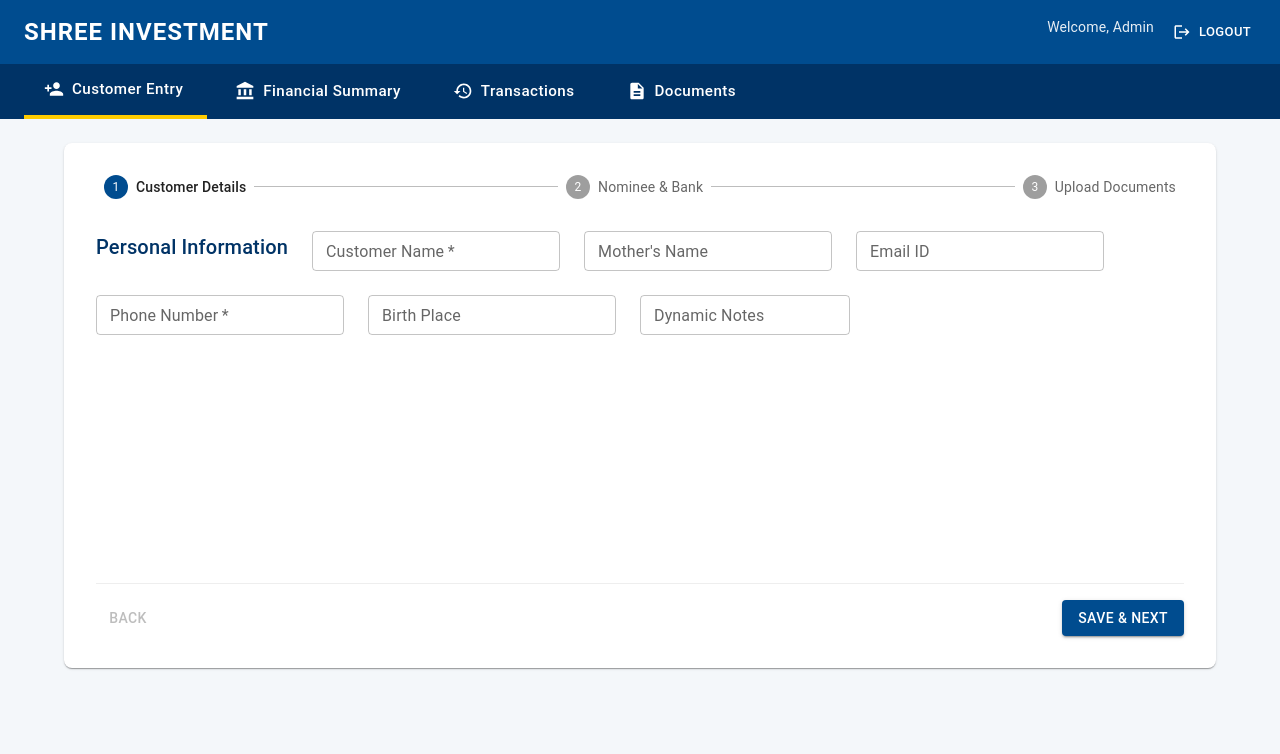
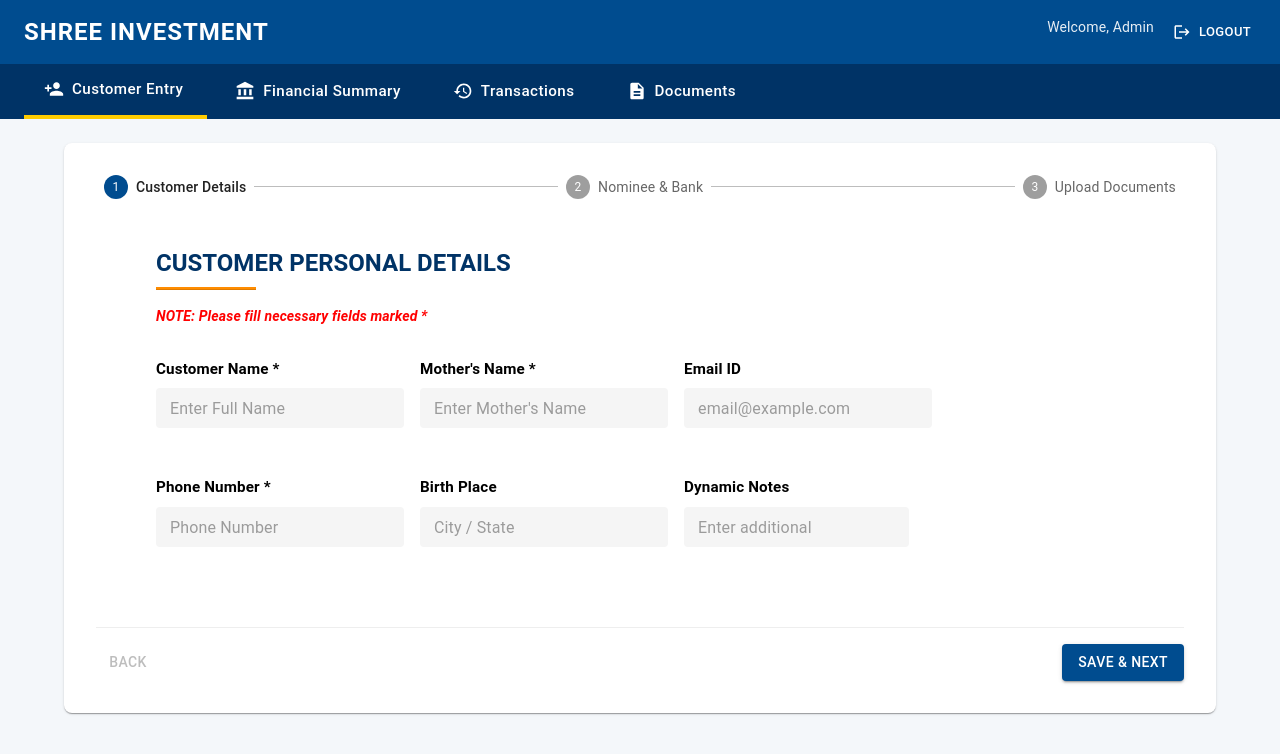
Before and after one commit to YashDungariya/ShreeInvestment, a React (Vite) app: page / in a window 1280 px wide. Shown: the top 754 px of the page. Built offline with nearby package versions, Linux system fonts and the light colour scheme.

Commit message:
setup form layout

```diff
--- a/src/components/CustomerDetails.jsx
+++ b/src/components/CustomerDetails.jsx
@@ -1,86 +1,133 @@
 import React from "react";
-import { Grid, TextField, Typography } from "@mui/material";
+import { Grid, TextField, Typography, Box, Divider } from "@mui/material";
 
 const CustomerDetails = ({ formData, handleChange }) => {
+  const LabelStyle = {
+    fontWeight: "bold",
+    color: "#000",
+    mb: 1,
+    display: "block",
+    fontSize: "0.95rem",
+  };
+
+  const InputStyle = {
+    "& .MuiOutlinedInput-root": {
+      backgroundColor: "#f5f5f5",
+      borderRadius: "4px",
+      "& fieldset": { border: "none" },
+      "&.Mui-focused fieldset": { border: "1px solid #004c8f" },
+    },
+    mb: 4, // Har input ke baad thoda extra space professional lagta hai
+  };
+
   return (
-    <Grid container spacing={3}>
-      <Grid item xs={12}>
-        <Typography variant="h6" color="secondary" gutterBottom>
-          Personal Information
+    <Box sx={{ p: 2, maxWidth: "1000px", mx: "auto" }}>
+      {/* Form Title Section */}
+      <Box sx={{ mb: 4 }}>
+        <Typography variant="h5" sx={{ fontWeight: "bold", color: "#003366" }}>
+          CUSTOMER PERSONAL DETAILS
         </Typography>
-      </Grid>
-      <Grid item xs={12} md={6}>
+        <Divider
+          sx={{
+            mt: 1,
+            mb: 2,
+            width: "100px",
+            height: "3px",
+            bgcolor: "#ff8c00",
+          }}
+        />
+        <Typography
+          variant="body2"
+          sx={{ color: "red", fontStyle: "italic", fontWeight: "bold" }}
+        >
+          NOTE: Please fill necessary fields marked *
+        </Typography>
+      </Box>
+
+      {/* Inputs with Increased Width using Grid */}
+      <Grid container spacing={2}>
+        {/* Full width row for important details or two wide columns */}
+        <Grid item xs={12} md={10} lg={8}>
+          <Typography sx={LabelStyle}>Customer Name *</Typography>
           <TextField
             fullWidth
-          label="Customer Name"
+            placeholder="Enter Full Name"
             name="customerName"
             value={formData.customerName}
             onChange={handleChange}
-          variant="outlined"
             size="small"
-          required
+            sx={InputStyle}
           />
         </Grid>
-      <Grid item xs={12} md={6}>
+
+        <Grid item xs={12} md={10} lg={8}>
+          <Typography sx={LabelStyle}>Mother's Name *</Typography>
           <TextField
             fullWidth
-          label="Mother's Name"
+            placeholder="Enter Mother's Name"
             name="motherName"
             value={formData.motherName}
             onChange={handleChange}
-          variant="outlined"
             size="small"
+            sx={InputStyle}
           />
         </Grid>
-      <Grid item xs={12} md={6}>
+
+        <Grid item xs={12} md={10} lg={8}>
+          <Typography sx={LabelStyle}>Email ID</Typography>
           <TextField
             fullWidth
-          label="Email ID"
+            placeholder="email@example.com"
             name="email"
-          type="email"
             value={formData.email}
             onChange={handleChange}
-          variant="outlined"
             size="small"
+            sx={InputStyle}
           />
         </Grid>
-      <Grid item xs={12} md={6}>
+
+        <Grid item xs={12} md={10} lg={8}>
+          <Typography sx={LabelStyle}>Phone Number *</Typography>
           <TextField
             fullWidth
-          label="Phone Number"
+            placeholder="Phone Number"
             name="phone"
             value={formData.phone}
             onChange={handleChange}
-          variant="outlined"
             size="small"
-          required
+            sx={InputStyle}
           />
         </Grid>
-      <Grid item xs={12} md={6}>
+
+        <Grid item xs={12} md={10} lg={8}>
+          <Typography sx={LabelStyle}>Birth Place</Typography>
           <TextField
             fullWidth
-          label="Birth Place"
+            placeholder="City / State"
             name="birthPlace"
             value={formData.birthPlace}
             onChange={handleChange}
-          variant="outlined"
             size="small"
+            sx={InputStyle}
           />
         </Grid>
-      <Grid item xs={12} md={6}>
+
+        <Grid item xs={12} md={10} lg={8}>
+          <Typography sx={LabelStyle}>Dynamic Notes</Typography>
           <TextField
             fullWidth
-          label="Dynamic Notes"
+            multiline
+            rows={1}
+            placeholder="Enter additional information here..."
             name="notes"
             value={formData.notes}
             onChange={handleChange}
-          variant="outlined"
             size="small"
-          multiline
-          rows={1}
+            sx={InputStyle}
           />
         </Grid>
       </Grid>
+    </Box>
   );
 };
 
--- a/src/components/DocumentUpload.jsx
+++ b/src/components/DocumentUpload.jsx
@@ -1,50 +1,130 @@
 import React from "react";
-import { Box, Typography, Button, Stack, Paper } from "@mui/material";
-import { CloudUpload } from "@mui/icons-material";
+import { Grid, Typography, Box, Button } from "@mui/material";
+import CloudUploadIcon from "@mui/icons-material/CloudUpload";
 
 const DocumentUpload = ({ handleFileChange, files }) => {
-  const uploadFields = [
-    { label: "Customer Photo", name: "customerPhoto" },
-    { label: "Aadhaar Card (Front & Back)", name: "aadharDoc" },
-    { label: "PAN Card", name: "panDoc" },
-    { label: "Bank Passbook/Cheque", name: "bankDoc" },
-  ];
+  const LabelStyle = {
+    fontWeight: "bold",
+    color: "#000",
+    mb: 1,
+    display: "block",
+    fontSize: "0.9rem",
+  };
+
+  const UploadButtonStyle = {
+    bgcolor: "#ff8c00",
+    color: "white",
+    width: "100%",
+    py: 2,
+    borderRadius: "30px",
+    textTransform: "none",
+    fontWeight: "bold",
+    "&:hover": { bgcolor: "#e67e00" },
+  };
 
   return (
-    <Box sx={{ py: 2 }}>
-      <Typography variant="h6" color="secondary" gutterBottom align="center">
-        Upload Documents (JPG Only)
-      </Typography>
-      <Stack spacing={2} sx={{ mt: 3, maxWidth: 500, mx: "auto" }}>
-        {uploadFields.map((field) => (
-          <Paper
-            key={field.name}
-            variant="outlined"
+    <Box sx={{ p: 1 }}>
+      <Typography
+        variant="h6"
         sx={{
-              p: 2,
-              display: "flex",
-              justifyContent: "space-between",
-              alignItems: "center",
+          color: "#004c8f",
+          mb: 4,
+          fontWeight: "bold",
+          textAlign: "center",
         }}
       >
-            <Typography variant="body2">{field.label}</Typography>
+        Final Step: Verification Documents
+      </Typography>
+
+      <Grid container spacing={6} justifyContent="center">
+        {/* Aadhaar Upload */}
+        <Grid item xs={12} md={5}>
+          <Typography sx={LabelStyle}>Aadhaar Card (Front & Back) *</Typography>
           <Button
             variant="contained"
             component="label"
-              startIcon={<CloudUpload />}
-              size="small"
+            startIcon={<CloudUploadIcon />}
+            sx={UploadButtonStyle}
           >
-              Upload
+            Upload Identification Form
             <input
               type="file"
               hidden
-                accept="image/jpeg,image/jpg"
-                onChange={(e) => handleFileChange(e, field.name)}
+              onChange={(e) => handleFileChange(e, "idProof")}
             />
           </Button>
-          </Paper>
-        ))}
-      </Stack>
+          <Typography
+            variant="caption"
+            sx={{ mt: 1, display: "block", color: "gray" }}
+          >
+            {files.idProof
+              ? `Selected: ${files.idProof.name}`
+              : "*PDF or JPG preferred"}
+          </Typography>
+        </Grid>
+
+        {/* Photo Upload */}
+        <Grid item xs={12} md={5}>
+          <Typography sx={LabelStyle}>Passport Size Photo *</Typography>
+          <Button
+            variant="contained"
+            component="label"
+            startIcon={<CloudUploadIcon />}
+            sx={UploadButtonStyle}
+          >
+            Upload Passport Photo
+            <input
+              type="file"
+              hidden
+              onChange={(e) => handleFileChange(e, "photo")}
+            />
+          </Button>
+          <Typography
+            variant="caption"
+            sx={{ mt: 1, display: "block", color: "gray" }}
+          >
+            {files.photo
+              ? `Selected: ${files.photo.name}`
+              : "*Upload most recent photo"}
+          </Typography>
+        </Grid>
+
+        {/* PAN Upload */}
+        <Grid item xs={12} md={5}>
+          <Typography sx={LabelStyle}>PAN Card Copy</Typography>
+          <Button
+            variant="contained"
+            component="label"
+            startIcon={<CloudUploadIcon />}
+            sx={UploadButtonStyle}
+          >
+            Upload PAN Card
+            <input
+              type="file"
+              hidden
+              onChange={(e) => handleFileChange(e, "panDoc")}
+            />
+          </Button>
+        </Grid>
+
+        {/* Bank Passbook Upload */}
+        <Grid item xs={12} md={5}>
+          <Typography sx={LabelStyle}>Bank Passbook / Cheque</Typography>
+          <Button
+            variant="contained"
+            component="label"
+            startIcon={<CloudUploadIcon />}
+            sx={UploadButtonStyle}
+          >
+            Upload Bank Document
+            <input
+              type="file"
+              hidden
+              onChange={(e) => handleFileChange(e, "bankDoc")}
+            />
+          </Button>
+        </Grid>
+      </Grid>
     </Box>
   );
 };
--- a/src/components/NomineeDetails.jsx
+++ b/src/components/NomineeDetails.jsx
@@ -1,86 +1,99 @@
 import React from "react";
-import { Grid, TextField, Typography, Divider } from "@mui/material";
+import { Grid, TextField, Typography, Box } from "@mui/material";
 
 const NomineeDetails = ({ formData, handleChange }) => {
+  const LabelStyle = {
+    fontWeight: "bold",
+    color: "#000",
+    mb: 1,
+    display: "block",
+    fontSize: "0.9rem",
+  };
+  const InputStyle = {
+    "& .MuiOutlinedInput-root": {
+      backgroundColor: "#f5f5f5",
+      "& fieldset": { border: "none" },
+      "&.Mui-focused fieldset": { border: "1px solid #004c8f" },
+    },
+    mb: 3,
+  };
+
   return (
+    <Box sx={{ p: 1 }}>
+      <Typography
+        variant="h6"
+        sx={{ color: "#004c8f", mb: 3, fontWeight: "bold" }}
+      >
+        Nominee & Bank Information
+      </Typography>
+
       <Grid container spacing={3}>
-      <Grid item xs={12}>
-        <Typography variant="h6" color="secondary" gutterBottom>
-          Nominee & Bank Details
-        </Typography>
-      </Grid>
         <Grid item xs={12} md={6}>
+          <Typography sx={LabelStyle}>Nominee Name *</Typography>
           <TextField
             fullWidth
-          label="Nominee Name"
+            placeholder="Nominee's full name"
             name="nomineeName"
             value={formData.nomineeName}
             onChange={handleChange}
-          variant="outlined"
             size="small"
+            sx={InputStyle}
           />
         </Grid>
         <Grid item xs={12} md={6}>
+          <Typography sx={LabelStyle}>Nominee Relationship *</Typography>
           <TextField
             fullWidth
-          label="Nominee Relation"
+            placeholder="e.g. Spouse, Father"
             name="nomineeRelation"
             value={formData.nomineeRelation}
             onChange={handleChange}
-          variant="outlined"
             size="small"
+            sx={InputStyle}
           />
         </Grid>
         <Grid item xs={12} md={6}>
+          <Typography sx={LabelStyle}>Nominee PAN / Aadhaar</Typography>
           <TextField
             fullWidth
-          label="Nominee PAN / Aadhaar"
+            placeholder="ID Number"
             name="nomineeId"
             value={formData.nomineeId}
             onChange={handleChange}
-          variant="outlined"
             size="small"
+            sx={InputStyle}
           />
         </Grid>
         <Grid item xs={12} md={6}>
+          <Typography sx={LabelStyle}>Nominee Contact Number</Typography>
           <TextField
             fullWidth
-          label="Nominee Contact (Email/Phone)"
+            placeholder="Phone Number"
             name="nomineeContact"
             value={formData.nomineeContact}
             onChange={handleChange}
-          variant="outlined"
             size="small"
+            sx={InputStyle}
           />
         </Grid>
-      <Grid item xs={12}>
-        <Divider sx={{ my: 1 }} />
-      </Grid>
-      <Grid item xs={12} md={6}>
-        <TextField
-          fullWidth
-          label="Folio No."
-          name="folioNo"
-          value={formData.folioNo}
-          onChange={handleChange}
-          variant="outlined"
-          size="small"
-        />
-      </Grid>
-      <Grid item xs={12} md={6}>
+        <Grid item xs={12} md={12}>
+          <Typography sx={LabelStyle}>
+            Bank Details (Cheque / Passbook)
+          </Typography>
           <TextField
             fullWidth
             multiline
             rows={2}
-          label="Bank Details (Cheque / Passbook Info)"
+            placeholder="Account No, IFSC, Bank Name"
             name="bankDetails"
             value={formData.bankDetails}
             onChange={handleChange}
-          variant="outlined"
             size="small"
+            sx={InputStyle}
           />
         </Grid>
       </Grid>
+    </Box>
   );
 };
 
```
Lines whose indentation alone changed are shown as unchanged.
